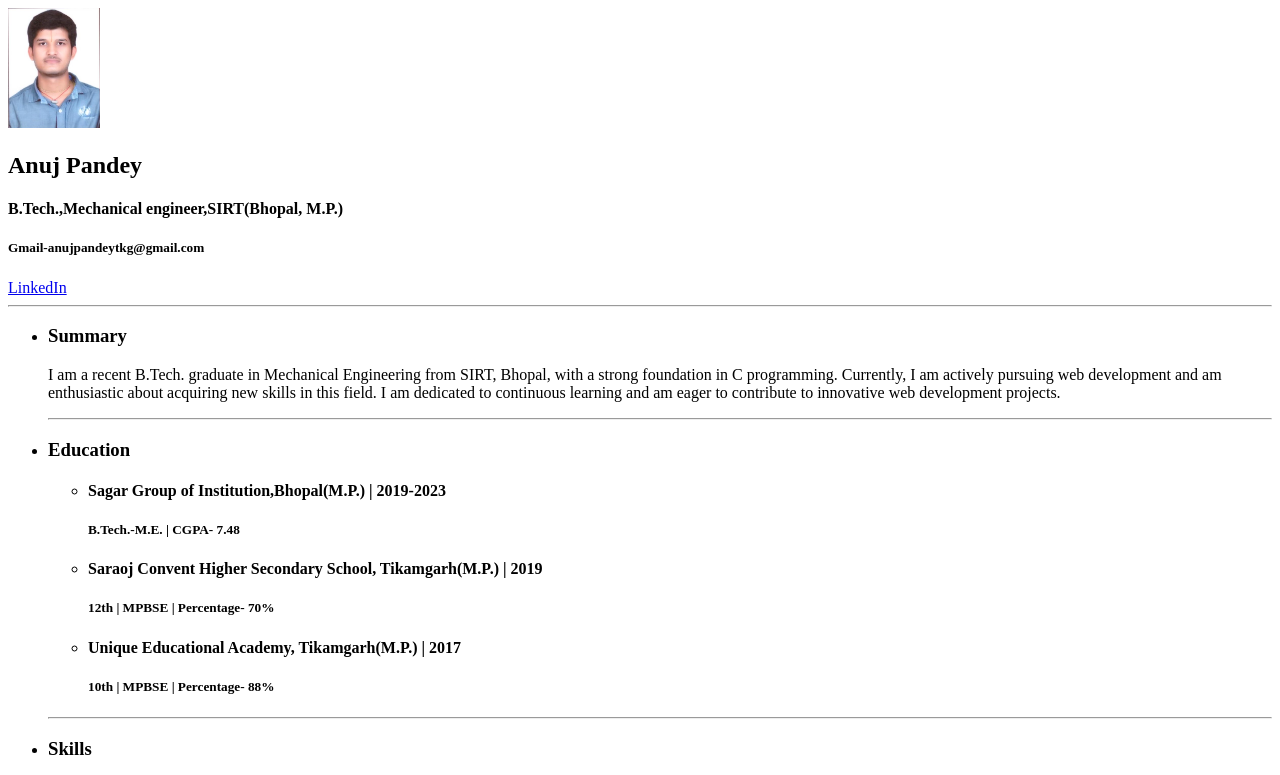
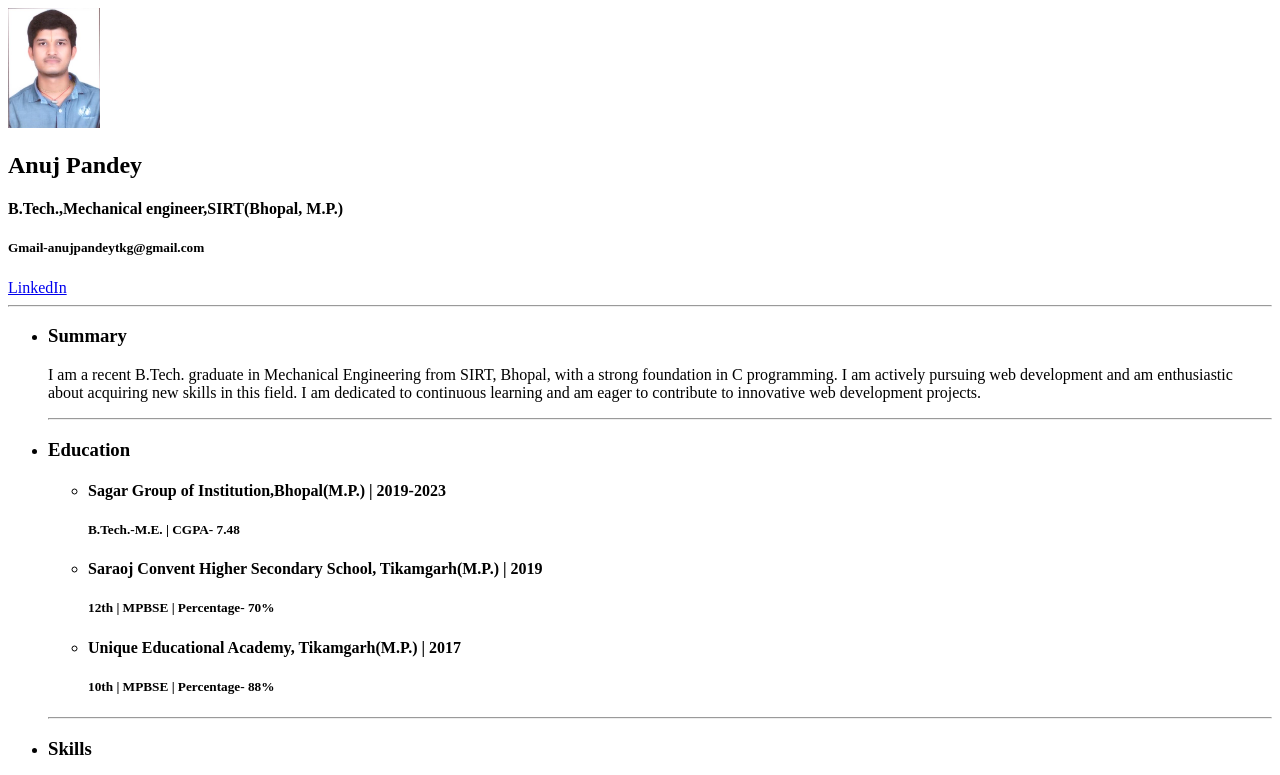
Before and after one commit to AnujPandey-Github/html-portfolio, a plain HTML site: page index.html in a window 1280 px wide. Shown: the top 775 px of the page. Drawn offline with Linux system fonts and the light colour scheme.

Commit message:
Update index.html

```diff
--- a/index.html
+++ b/index.html
@@ -16,7 +16,7 @@
         <ul>
 
            <li><h3>Summary</h3></li>
-           <p>I am a recent B.Tech. graduate in Mechanical Engineering from SIRT, Bhopal, with a strong foundation in C programming. Currently, I am actively pursuing web development and am enthusiastic about acquiring new skills in this field. I am dedicated to continuous learning and am eager to contribute to innovative web development projects.</p>
+           <p>I am a recent B.Tech. graduate in Mechanical Engineering from SIRT, Bhopal, with a strong foundation in C programming. I am actively pursuing web development and am enthusiastic about acquiring new skills in this field. I am dedicated to continuous learning and am eager to contribute to innovative web development projects.</p>
            <hr />
 
                 <li><h3>Education</h3></li>
```
